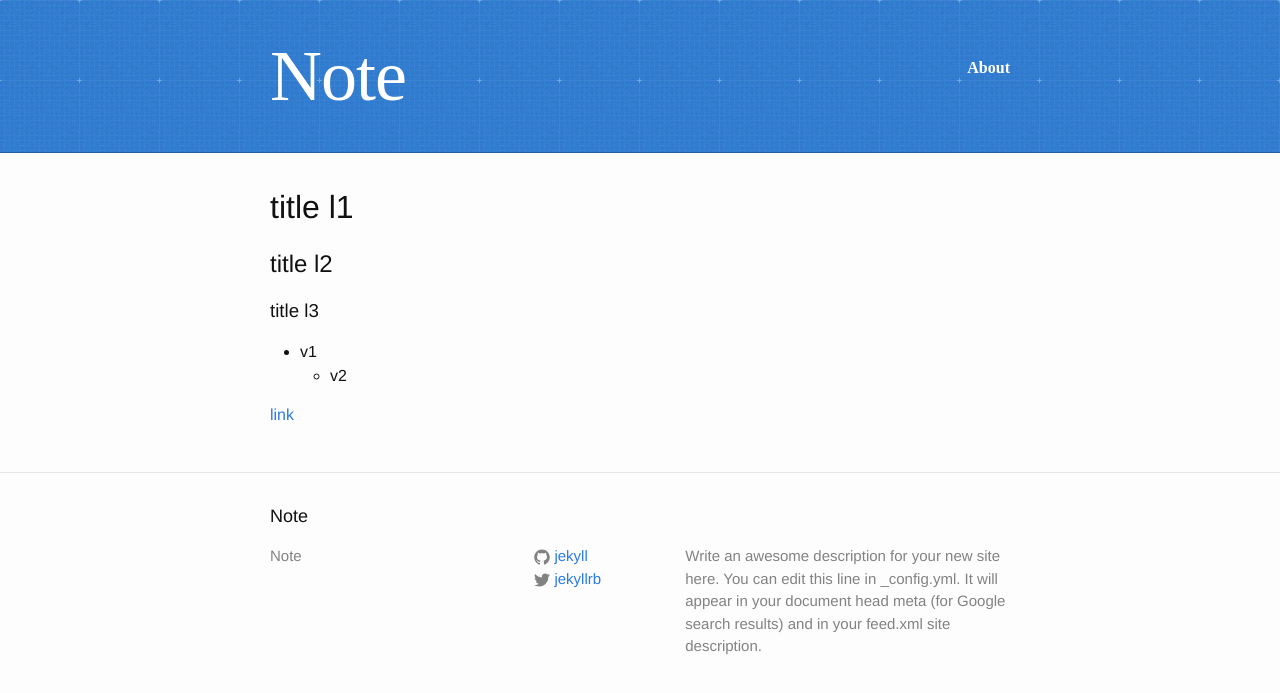
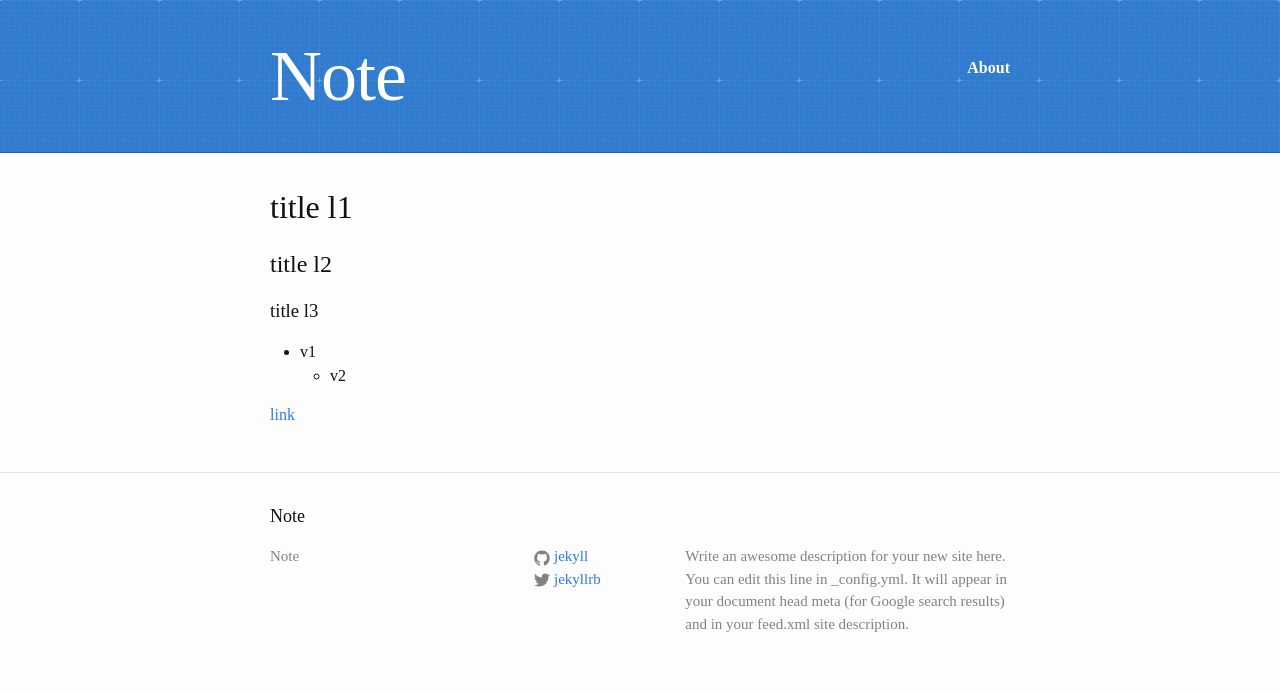
Before and after one commit to SekiTakuya/SekiTakuya.github.io, a Jekyll site: the page built from index.md, in a window 1280 px wide. Shown: the top 693 px of the page. Built offline with Jekyll 4.4.1, drawn with Linux system fonts in a browser that asks for light colours.

Commit message:
Update _base.scss

```diff
--- a/_sass/_base.scss
+++ b/_sass/_base.scss
@@ -14,7 +14,7 @@ dl, dd, ol, ul, figure {
  * Basic styling
  */
 body {
-    font-family: $base-font-family;
+    font-family: "Avenir";
     font-size: $base-font-size;
     line-height: $base-line-height;
     font-weight: 300;
```
